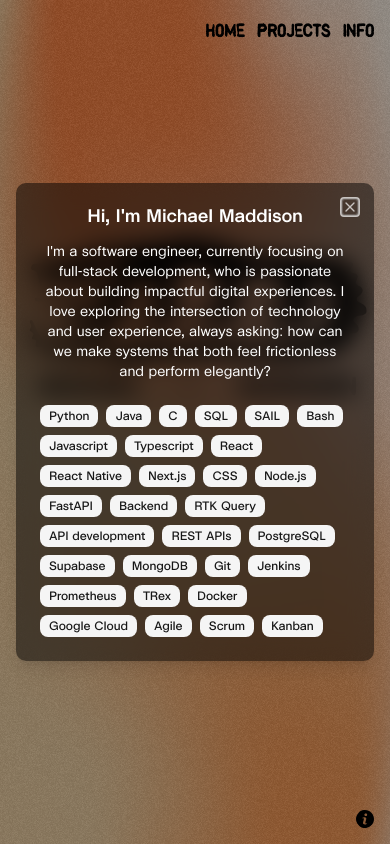
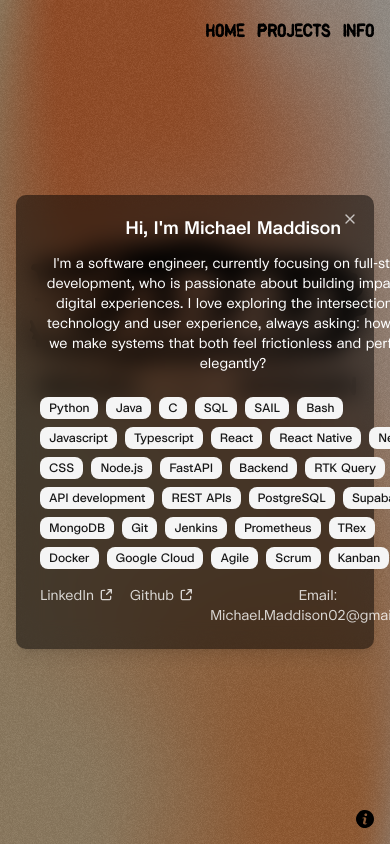
Before and after one commit to michaelmaddison02/personal-website, a Next.js app: page / in a window 390 px wide. Both pictures are taken after a click on the element "INFO". Built offline with nearby package versions, Linux system fonts and the light colour scheme.

Commit message:
make posters more mobile friendly by using carousel for mobile

```diff
--- a/src/app/projects/page.tsx
+++ b/src/app/projects/page.tsx
@@ -6,9 +6,11 @@ import GeronimoPoster from '@/components/projects/GeronimoPoster';
 import PulseLinkPoster from '@/components/projects/PulseLinkPoster';
 import AnthemPoster from '@/components/projects/AnthemPoster';
 import VoxcuraPoster from '@/components/projects/VoxcuraPoster';
+import { Carousel, CarouselContent, CarouselItem, CarouselPrevious, CarouselNext } from "@/components/ui/carousel";
 
 export default function Page() {
     const [currentIndex, setCurrentIndex] = React.useState(0);
+    const [isMobile, setIsMobile] = React.useState(false);
     const scrollContainerRef = React.useRef<HTMLDivElement>(null);
     const totalItems = 4; // We have 3 canvas items
 
@@ -34,6 +36,17 @@ export default function Page() {
             scrollToIndex(currentIndex + 1);
         }
     };
+
+    React.useEffect(() => {
+        const checkScreenWidth = () => {
+            setIsMobile(window.innerWidth < 540);
+        };
+
+        checkScreenWidth();
+        window.addEventListener('resize', checkScreenWidth);
+
+        return () => window.removeEventListener('resize', checkScreenWidth);
+    }, []);
 
     React.useEffect(() => {
         const handleScroll = () => {
@@ -71,10 +84,14 @@ export default function Page() {
     }, []);
 
 
+
     return (
         <div className="h-screen flex flex-col p-4 relative">
             <SiteHeaderNav />
 
+            {/* Desktop version with custom navigation */}
+            {!isMobile && (
+                <>
                     {/* Previous Arrow */}
                     {currentIndex > 0 && (
                         <button
@@ -111,6 +128,31 @@ export default function Page() {
                             <VoxcuraPoster/>
                         </div>
                     </div>
+                </>
+            )}
+
+            {/* Mobile version with carousel */}
+            {isMobile && (
+                <Carousel className="flex-1 flex items-center">
+                    <CarouselContent className="h-full">
+                        <CarouselItem className="h-full flex items-center justify-center">
+                            <GeronimoPoster/>
+                        </CarouselItem>
+                        <CarouselItem className="h-full flex items-center justify-center">
+                            <PulseLinkPoster/>
+                        </CarouselItem>
+                        <CarouselItem className="h-full flex items-center justify-center">
+                            <AnthemPoster/>
+                        </CarouselItem>
+                        <CarouselItem className="h-full flex items-center justify-center">
+                            <VoxcuraPoster/>
+                        </CarouselItem>
+                    </CarouselContent>
+                    <CarouselPrevious className="bg-white/30 text-white border-none hover:bg-white/50 hover:text-white hover:border-none -left-2 -translate-y-10" />
+                    <CarouselNext className="bg-white/30 text-white border-none hover:bg-white/50 hover:text-white hover:border-none -right-2 -translate-y-10" />
+                </Carousel>
+            )}
+
         </div>
     );
 }
--- a/src/components/InfoButton.tsx
+++ b/src/components/InfoButton.tsx
@@ -3,11 +3,13 @@ import {
     Dialog,
     DialogContent,
     DialogDescription,
+    DialogFooter,
     DialogHeader,
     DialogTitle,
     DialogTrigger,
   } from "@/components/ui/dialog"
 import { Badge } from "@/components/ui/badge"
+import ExternalLinkIcon from "@/components/icons/ExternalLinkIcon";
 
 type InfoButtonStyle = {
     className?: string;
@@ -16,6 +18,14 @@ type InfoButtonStyle = {
 const skills = ["Python", "Java", "C", "SQL", "SAIL", "Bash", "Javascript", "Typescript", "React", "React Native", "Next.js", "CSS", "Node.js", "FastAPI", "Backend", "RTK Query", "API development", "REST APIs", "PostgreSQL", "Supabase", "MongoDB", "Git", "Jenkins", "Prometheus", "TRex", "Docker", "Google Cloud", "Agile", "Scrum", "Kanban"];
 
 export default function InfoButton({ className = '' }: InfoButtonStyle) {
+    const handleEmailClick = async () => {
+        try {
+            await navigator.clipboard.writeText('michael.maddison02@gmail.com');
+        } catch (err) {
+            console.error('Failed to copy email: ', err);
+        }
+    };
+
     return (
         <Dialog>
             <DialogTrigger asChild className={className}>
@@ -34,6 +44,33 @@ export default function InfoButton({ className = '' }: InfoButtonStyle) {
                         <Badge key={index} variant={"secondary"}>{item}</Badge>
                     ))}
                 </DialogDescription>
+
+                <DialogDescription className="flex flex-row items-start gap-4">
+                    <a
+                        href="https://www.linkedin.com/in/michael-maddison/"
+                        target="_blank"
+                        rel="noopener noreferrer"
+                        className="font-crit text-white opacity-80 hover:text-gray-300 transition-colors flex items-center gap-1"
+                        >
+                        LinkedIn
+                        <ExternalLinkIcon className="w-4 h-4" />
+                    </a>
+                    <a
+                        href="https://github.com/michaelmaddison02"
+                        target="_blank"
+                        rel="noopener noreferrer"
+                        className="font-crit text-white opacity-80 hover:text-gray-300 transition-colors flex items-center gap-1"
+                        >
+                        Github
+                        <ExternalLinkIcon className="w-4 h-4" />
+                    </a>
+                    <button
+                        onClick={handleEmailClick}
+                        className="font-crit text-white opacity-80 hover:text-gray-300 transition-colors flex items-center gap-1 focus:outline-none focus:ring-0"
+                        >
+                        Email: Michael.Maddison02@gmail.com
+                    </button>
+                </DialogDescription>
             </DialogContent>
 
         </Dialog>
--- a/src/components/projects/GeronimoPoster.tsx
+++ b/src/components/projects/GeronimoPoster.tsx
@@ -79,7 +79,7 @@ export default function GeronimoPoster() {
                 </motion.div>
 
                 <motion.div
-                    className="absolute top-2/4 -translate-y-1/2 -right-16 z-10"
+                    className="hidden sm:block absolute top-2/4 -translate-y-1/2 -right-16 z-10"
                     initial={{ x: -40, opacity: 0 }}
                     animate={{
                         x: isHovered ? 40 : -40,
--- a/src/components/projects/PulseLinkPoster.tsx
+++ b/src/components/projects/PulseLinkPoster.tsx
@@ -56,7 +56,7 @@ export default function PulseLinkPoster() {
                 </motion.div>
 
                 <motion.div
-                    className="absolute top-1/4 -translate-y-1/2 -right-18 z-10"
+                    className="hidden sm:block absolute top-1/4 -translate-y-1/2 -right-18 z-10"
                     initial={{ x: 0, opacity: 0 }}
                     animate={{
                         x: isHovered ? 70 : 0,
@@ -79,7 +79,7 @@ export default function PulseLinkPoster() {
                 </motion.div>
 
                 <motion.div
-                    className="absolute top-3/7 -translate-y-1/2 -right-18 z-10"
+                    className="hidden sm:block absolute top-3/7 -translate-y-1/2 -right-18 z-10"
                     initial={{ x: -40, opacity: 0 }}
                     animate={{
                         x: isHovered ? 36 : -40,
```
Lines whose indentation alone changed are shown as unchanged.
